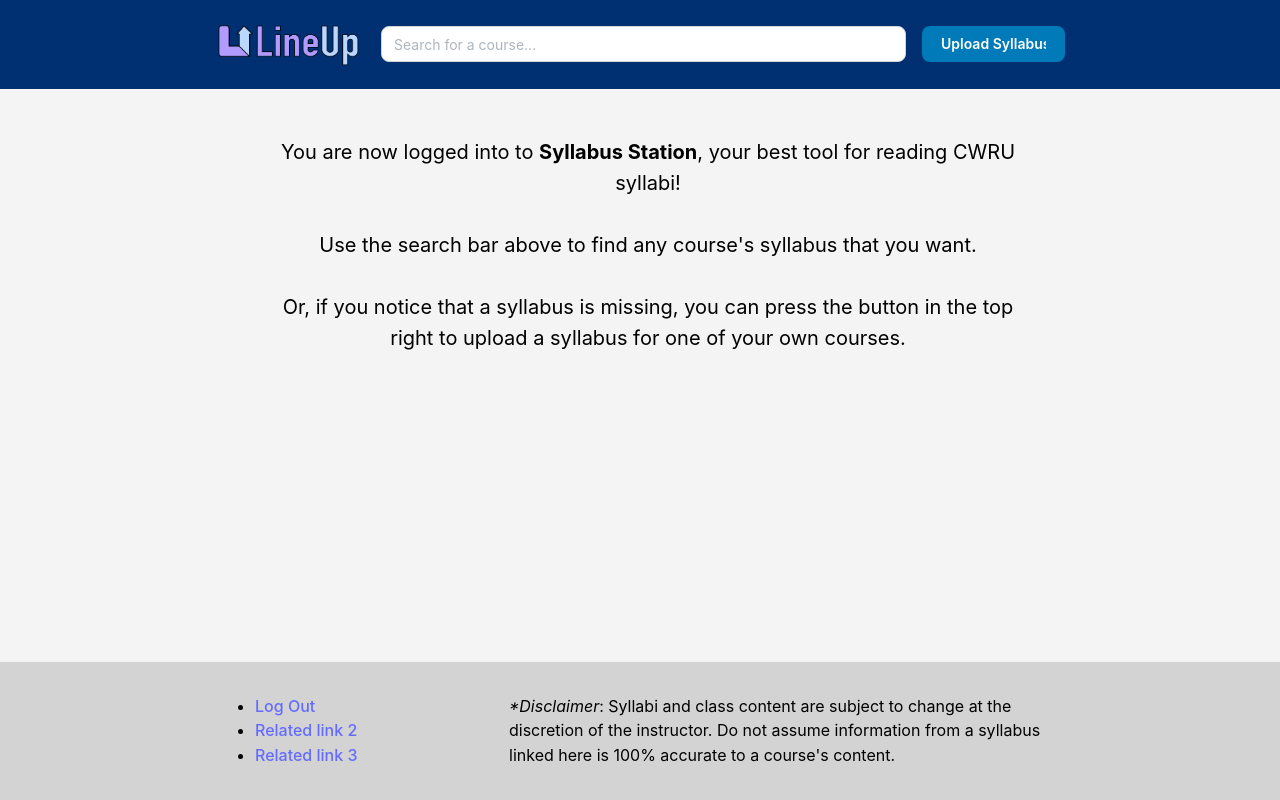
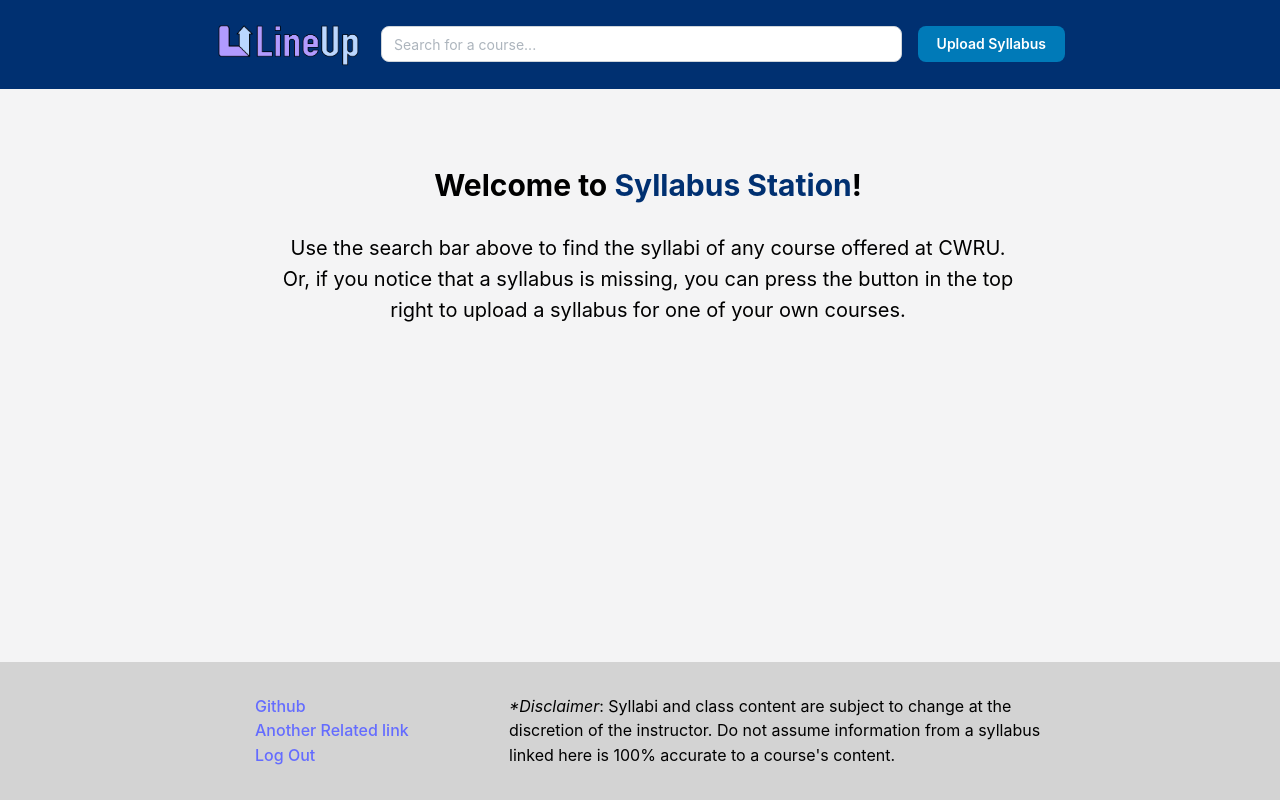
Before and after one commit to rhyderswen/syllabus-station, a React (Vite) app: page / in a window 1280 px wide. Built offline with nearby package versions, Linux system fonts and the light colour scheme.

Commit message:
Home page design tweaks

```diff
--- a/index.html
+++ b/index.html
@@ -4,7 +4,15 @@
     <meta charset="UTF-8" />
     <link rel="icon" type="image/svg+xml" href="/vite.svg" />
     <meta name="viewport" content="width=device-width, initial-scale=1.0" />
-    <title>Vite + React + TS</title>
+    <title>Syllabus Station</title>
+    <style>
+      @import url("https://fonts.googleapis.com/css2?family=Figtree:ital,wght@0,300..900;1,300..900&display=swap");
+    </style>
+    <meta property="og:title" content="Syllabus Station" />
+    <meta
+      property="og:description"
+      content="The simplest way to find and share syllabi for you CWRU courses"
+    />
   </head>
   <body>
     <div id="root"></div>
--- a/src/client/App.css
+++ b/src/client/App.css
@@ -34,5 +34,5 @@
 }
 
 .a {
-  color: --cwrutrueblue;
+  color: var(--cwrutrueblue);
 }
--- a/src/client/components/Wrapper.tsx
+++ b/src/client/components/Wrapper.tsx
@@ -16,17 +16,17 @@ const Wrapper = ({ children }: WrapperProps) => {
     >
       <Box component="header" data-breakout bg="var(--cwrublue)" p="md">
         <Group data-container c="white" justify="center" display='flex'>
-          <div className="lineUpLogo" style={{flex:1}}>
+          <div className="lineUpLogo" style={{flexShrink:0}}>
             <img src={lineupLogo} alt="LineUp Logo" height={50} />
           </div>
           <Autocomplete
-            style={{flex:5}}
+            style={{flex:1, minWidth:0}}
             placeholder="Search for a course..."
             data={['CSDS 132: Introduction to Java', 'CSDS 233: Data Structures', 'CSDS 393: Software Engineering', 'CSDS 395: Senior Project in Computer Science']}
             //rightSection={loading ? <Loader size={16} /> : null} // This will be used later for a loading circle to appear on the right edge of the search bar while searching
-            //in the final version, this and the below button will only appear when authenticated
+            // TODO: make it so search bar and upload button are only available when logged in
           />
-          <Button style={{flex:1, fontSize:14, background:'#007ab8'}}>
+          <Button style={{flexShrink:0, fontSize:14, background:'#007ab8'}}>
             Upload Syllabus
           </Button>
         </Group>
@@ -37,10 +37,13 @@ const Wrapper = ({ children }: WrapperProps) => {
       <Box component="footer" data-breakout bg="var(--cwrugray)" p="md">
         <Group data-container justify="center" display='flex'>
           <div style={{flex:1}}>
-            <ul>
+            <ul style={{listStyleType:"none"}}>
+              <li><a href='https://github.com/rhyderswen/syllabus-station'>Github</a></li>
+              <li><a href='/'>Another Related link</a></li>
               <li><a href='/'>Log Out</a></li>
-              <li><a href='/'>Related link 2</a></li>
-              <li><a href='/'>Related link 3</a></li>
+              {
+                // TODO: make it so Log Out only appears when logged in
+              }
             </ul>
           </div>
           <div style={{flex:2}}><i>*Disclaimer</i>: Syllabi and class content are subject to change at the discretion
--- a/src/client/index.css
+++ b/src/client/index.css
@@ -51,5 +51,5 @@ button:hover {
 }
 button:focus,
 button:focus-visible {
-  outline: 4px auto -webkit-focus-ring-color;
+  outline: 4px auto var(--cwrutrueblue);
 }
--- a/src/client/pages/LoggedInHome.tsx
+++ b/src/client/pages/LoggedInHome.tsx
@@ -3,11 +3,12 @@ import { Container, UnstyledButton } from "@mantine/core";
 const LoggedInHome = () => {
   return (
     <Container className="home" p="md" style={{textAlign:"center"}}>
-      You are now logged into to <b>Syllabus Station</b>, your best tool for reading CWRU syllabi!
-      <br></br>
-      <br></br>
-      Use the search bar above to find any course's syllabus that you want.
-      <br></br>
+      <h2>Welcome to <b style={{color: 'var(--cwrublue)'}}>Syllabus Station</b>!</h2>
+      {
+      // not too attached to CWRU blue for the name here ^
+      // but until we have a proper logo/color scheme figured out, it's fine
+      }
+      Use the search bar above to find the syllabi of any course offered at CWRU.
       <br></br>
       Or, if you notice that a syllabus is missing, you can press the button in the top right to upload
       a syllabus for one of your own courses.
--- a/src/client/pages/LoggedOutHome.tsx
+++ b/src/client/pages/LoggedOutHome.tsx
@@ -3,11 +3,13 @@ import { Container, UnstyledButton } from "@mantine/core";
 const LoggedOutHome = () => {
   return (
     <Container className="home" p="md" style={{textAlign:"center"}}>
-      Welcome to <b>Syllabus Station</b>, your best tool for reading CWRU syllabi!
-      <br></br>
-      <br></br>
+      <h2>Welcome to <b style={{color: 'var(--cwrublue)'}}>Syllabus Station</b>!</h2>
+      {
+      // not too attached to CWRU blue for the name here ^,
+      // but until we have a proper logo/color scheme figured out, it's fine
+      }
       In order to view and add syllabi, you must{" "}
-      <UnstyledButton style={{color:"#007ab8", fontSize:20}} onClick={() => console.log("log in would happen here!")}>
+      <UnstyledButton style={{color:"var(--cwrutrueblue)", fontSize:20, }} onClick={() => console.log("log in would happen here!")}>
         sign in
       </UnstyledButton>{" "}
       with your CWRU account.
```
